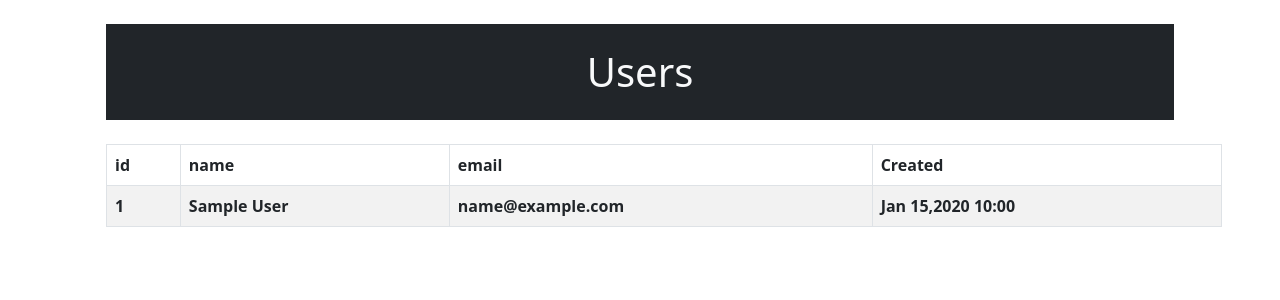
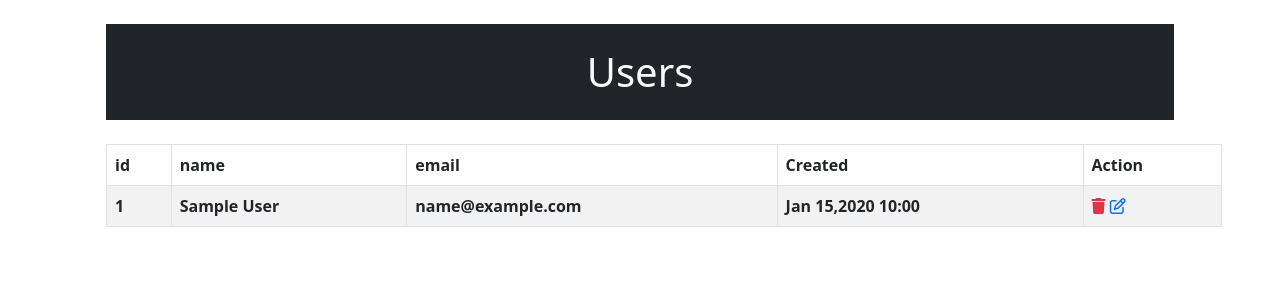
Before and after one commit to sheikhusman545/codegintertuts, a CodeIgniter app: page /codeignter/index.php/user/index in a window 1280 px wide. Shown: the top 300 px of the page. Run offline with CodeIgniter, Linux system fonts and the light colour scheme; tables that the repository leaves empty or names only in its code hold one stand-in row (values such as "Sample post"); lists and menus that the app fills with data are empty.

Commit message:
Delete User

```diff
--- a/application/controllers/Home.php
+++ b/application/controllers/Home.php
@@ -1,5 +1,4 @@
 <?php
-defined('BASEPATH') or exit('No direct script access allowed');
 
 class Home extends CI_Controller
 {
--- a/application/controllers/User.php
+++ b/application/controllers/User.php
@@ -18,4 +18,31 @@ class User extends CI_Controller
         $data['page'] = 'user/index';
         $this->load->view('layouts/content', $data);
     }
+
+    public function add()
+    {
+    }
+
+    public function save()
+    {
+    }
+
+    public function delete()
+    {
+        $id =  $this->uri->segment(3);
+        $array = array(
+            'id' => $id
+        );
+        $this->db->delete('users', $array);
+        redirect('User/index');
+    }
+
+    public function edit()
+    {
+        echo $this->uri->segment(3);
+    }
+
+    public function update()
+    {
+    }
 }
--- a/application/views/layouts/header.php
+++ b/application/views/layouts/header.php
@@ -6,6 +6,7 @@
     <meta name="viewport" content="width=device-width, initial-scale=1.0">
     <title><?php echo isset($title) ? $title : "Codeignter Tuts" ?></title>
     <link href="https://cdn.jsdelivr.net/npm/bootstrap@5.0.2/dist/css/bootstrap.min.css" rel="stylesheet">
+    <link href="https://cdnjs.cloudflare.com/ajax/libs/font-awesome/6.5.1/css/all.min.css" rel="stylesheet">
 </head>
 
 <body>
--- a/application/views/user/index.php
+++ b/application/views/user/index.php
@@ -7,6 +7,7 @@
                 <th>name</th>
                 <th>email</th>
                 <th>Created</th>
+                <th>Action</th>
             </tr>
         </thead>
         <tbody>
@@ -16,6 +17,10 @@
                     <th><?php echo $user->name ?></th>
                     <th><?php echo $user->email ?></th>
                     <th><?php echo date('M d,Y H:i', strtotime($user->created_at)); ?></th>
+                    <th>
+                        <a href="<?php echo base_url('user/delete/') . $user->id ?>"><i class="fa-solid fa-trash text-danger"></i></a>
+                        <a href="<?php echo base_url('user/edit/') . $user->id ?>"><i class="fa-regular fa-pen-to-square"></i></a>
+                    </th>
                 </tr>
             <?php endforeach  ?>
         </tbody>
```
